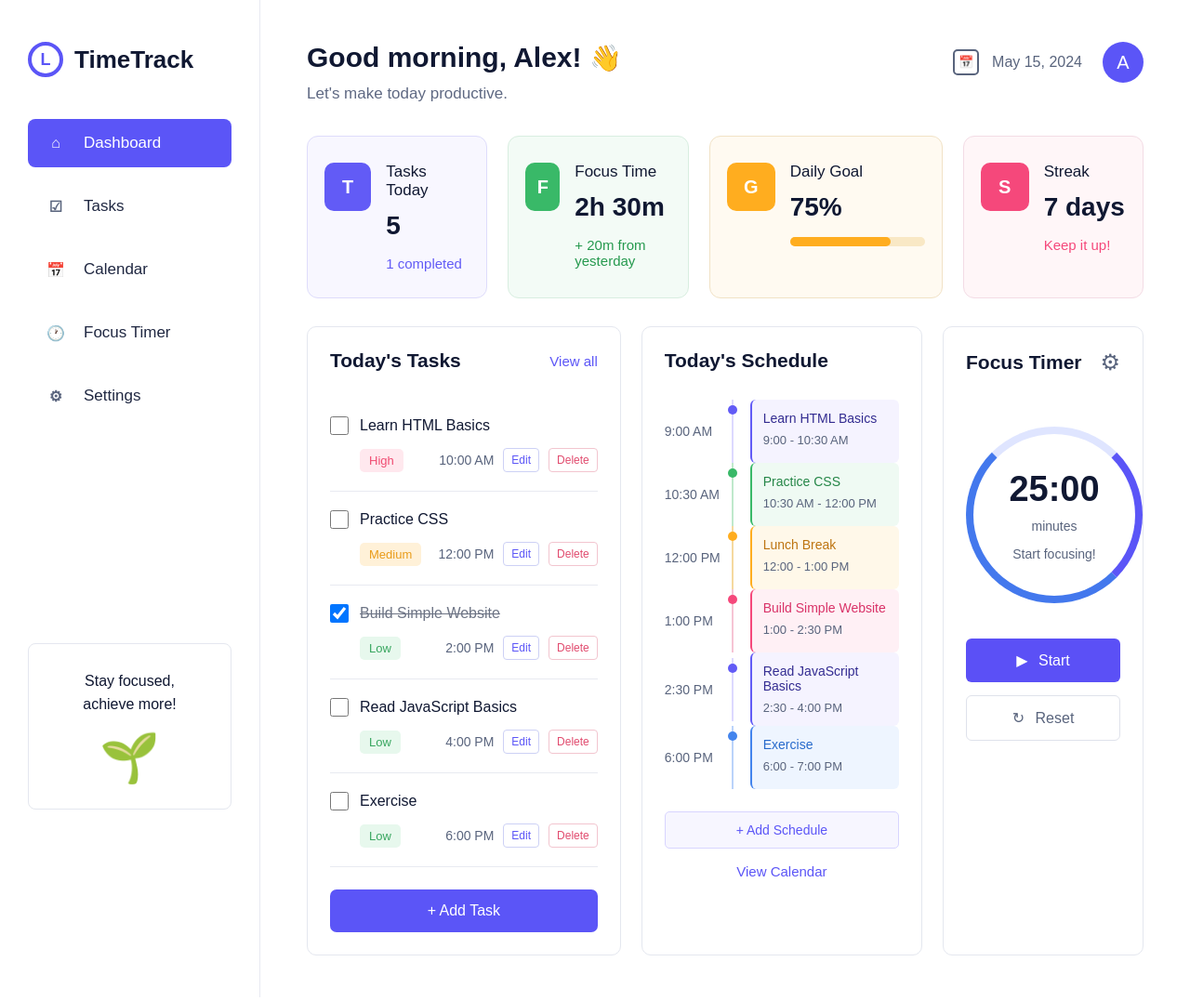
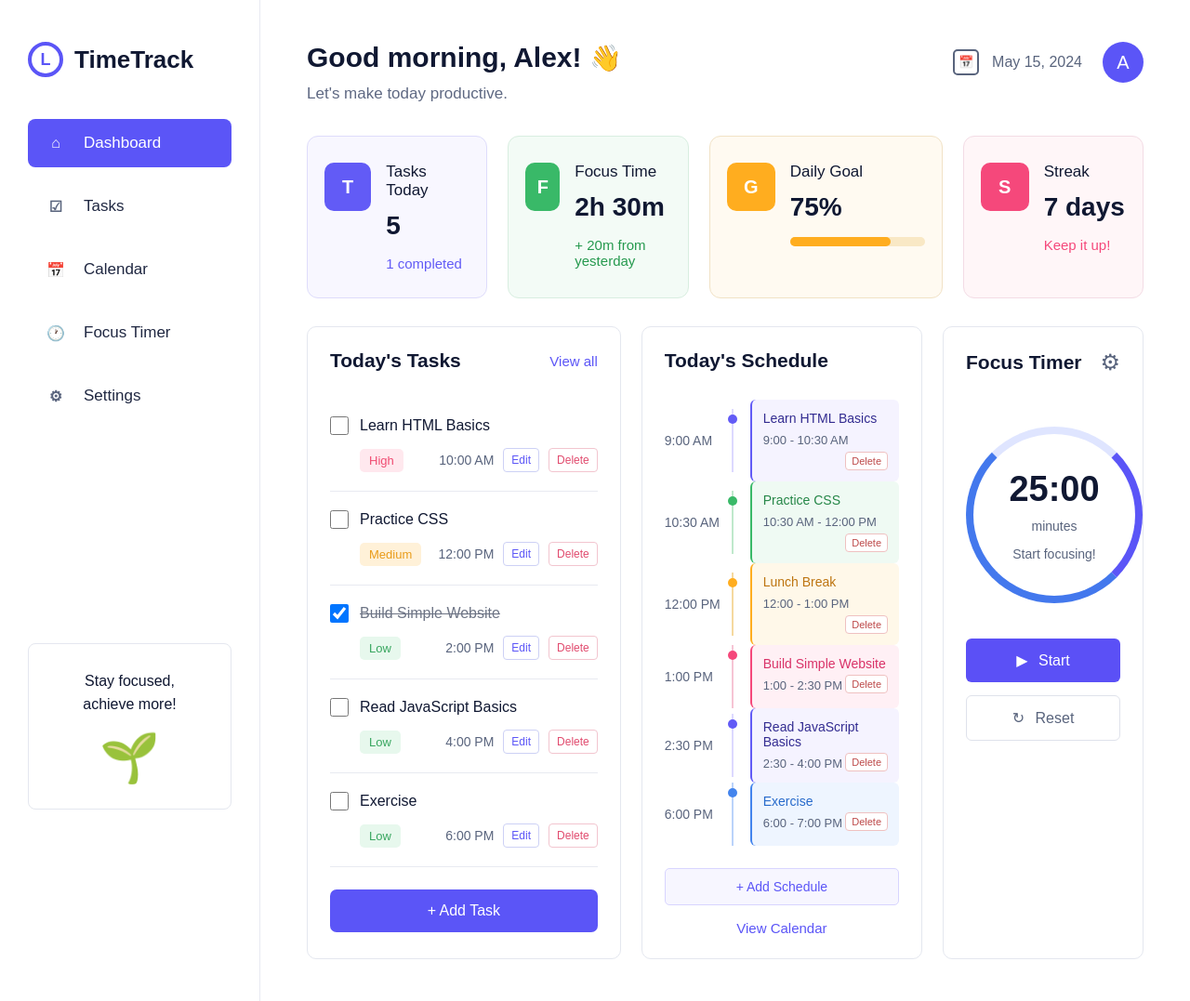
Before and after one commit to peterygalaxy-arch/Time-Management, a Flask app: page / in a window 1280 px wide. Shown: the whole page at 93% size. Run offline with Flask 3, Linux system fonts and the light colour scheme.

Commit message:
add delete schedule buttons

```diff
--- a/static/script.js
+++ b/static/script.js
@@ -309,6 +309,40 @@ settingsLink.addEventListener("click", function (event) {
 
 const scheduleList = document.getElementById("schedule-list");
 const addScheduleButton = document.getElementById("add-schedule-button");
+const emptyScheduleMessage = document.getElementById("empty-schedule-message");
+
+function updateScheduleMessage() {
+    const scheduleRows = scheduleList.querySelectorAll(".schedule-row");
+
+    if (scheduleRows.length === 0) {
+        emptyScheduleMessage.style.display = "block";
+    } else {
+        emptyScheduleMessage.style.display = "none";
+    }
+}
+
+function listenToScheduleDeleteButton(deleteButton) {
+    deleteButton.addEventListener("click", function () {
+        const scheduleRow = deleteButton.closest(".schedule-row");
+        const scheduleName = scheduleRow.querySelector(".schedule-name");
+        const shouldDelete = confirm("Delete " + scheduleName.textContent + "?");
+
+        if (shouldDelete) {
+            scheduleRow.remove();
+            updateScheduleMessage();
+        }
+    });
+}
+
+const firstScheduleDeleteButtons = scheduleList.querySelectorAll(
+    ".delete-schedule-button"
+);
+
+firstScheduleDeleteButtons.forEach(function (deleteButton) {
+    listenToScheduleDeleteButton(deleteButton);
+});
+
+updateScheduleMessage();
 
 addScheduleButton.addEventListener("click", function () {
     const scheduleName = prompt("Enter a schedule name:");
@@ -370,8 +404,13 @@ addScheduleButton.addEventListener("click", function () {
         <div class="schedule-card ${scheduleColour}-schedule">
             <p class="schedule-name ${nameColourClass}">${scheduleName.trim()}</p>
             <p class="schedule-hours">${startTime.trim()} - ${endTime.trim()}</p>
+            <button class="delete-schedule-button" type="button">Delete</button>
         </div>
     `;
 
     scheduleList.appendChild(newSchedule);
+
+    const newDeleteButton = newSchedule.querySelector(".delete-schedule-button");
+    listenToScheduleDeleteButton(newDeleteButton);
+    updateScheduleMessage();
 });
--- a/static/style.css
+++ b/static/style.css
@@ -483,9 +483,34 @@ body {
 }
 
 .schedule-hours {
+    display: inline-block;
     margin-top: 8px !important;
     color: #59647d;
     font-size: 13px;
+}
+
+.delete-schedule-button {
+    float: right;
+    margin-top: 4px;
+    padding: 3px 6px;
+    border: 1px solid #efc1c1;
+    border-radius: 4px;
+    background-color: white;
+    color: #bd4949;
+    font-size: 11px;
+    cursor: pointer;
+}
+
+.delete-schedule-button:hover {
+    background-color: #fff1f1;
+}
+
+.empty-schedule-message {
+    display: none;
+    margin-top: 30px;
+    color: #59647d;
+    font-size: 14px;
+    text-align: center;
 }
 
 .green-line {
--- a/templates/index.html
+++ b/templates/index.html
@@ -205,6 +205,7 @@
                             <div class="schedule-card purple-schedule">
                                 <p class="schedule-name">Learn HTML Basics</p>
                                 <p class="schedule-hours">9:00 - 10:30 AM</p>
+                                <button class="delete-schedule-button" type="button">Delete</button>
                             </div>
                         </div>
 
@@ -218,6 +219,7 @@
                             <div class="schedule-card green-schedule">
                                 <p class="schedule-name green-name">Practice CSS</p>
                                 <p class="schedule-hours">10:30 AM - 12:00 PM</p>
+                                <button class="delete-schedule-button" type="button">Delete</button>
                             </div>
                         </div>
 
@@ -231,6 +233,7 @@
                             <div class="schedule-card orange-schedule">
                                 <p class="schedule-name orange-name">Lunch Break</p>
                                 <p class="schedule-hours">12:00 - 1:00 PM</p>
+                                <button class="delete-schedule-button" type="button">Delete</button>
                             </div>
                         </div>
 
@@ -244,6 +247,7 @@
                             <div class="schedule-card pink-schedule">
                                 <p class="schedule-name pink-name">Build Simple Website</p>
                                 <p class="schedule-hours">1:00 - 2:30 PM</p>
+                                <button class="delete-schedule-button" type="button">Delete</button>
                             </div>
                         </div>
 
@@ -257,6 +261,7 @@
                             <div class="schedule-card purple-schedule">
                                 <p class="schedule-name">Read JavaScript Basics</p>
                                 <p class="schedule-hours">2:30 - 4:00 PM</p>
+                                <button class="delete-schedule-button" type="button">Delete</button>
                             </div>
                         </div>
 
@@ -270,9 +275,12 @@
                             <div class="schedule-card blue-schedule">
                                 <p class="schedule-name blue-name">Exercise</p>
                                 <p class="schedule-hours">6:00 - 7:00 PM</p>
+                                <button class="delete-schedule-button" type="button">Delete</button>
                             </div>
                         </div>
                     </div>
+
+                    <p class="empty-schedule-message" id="empty-schedule-message">No schedules left today.</p>
 
                     <button class="add-schedule-button" id="add-schedule-button" type="button">+ Add Schedule</button>
                     <a class="calendar-link" href="#">View Calendar</a>
```
